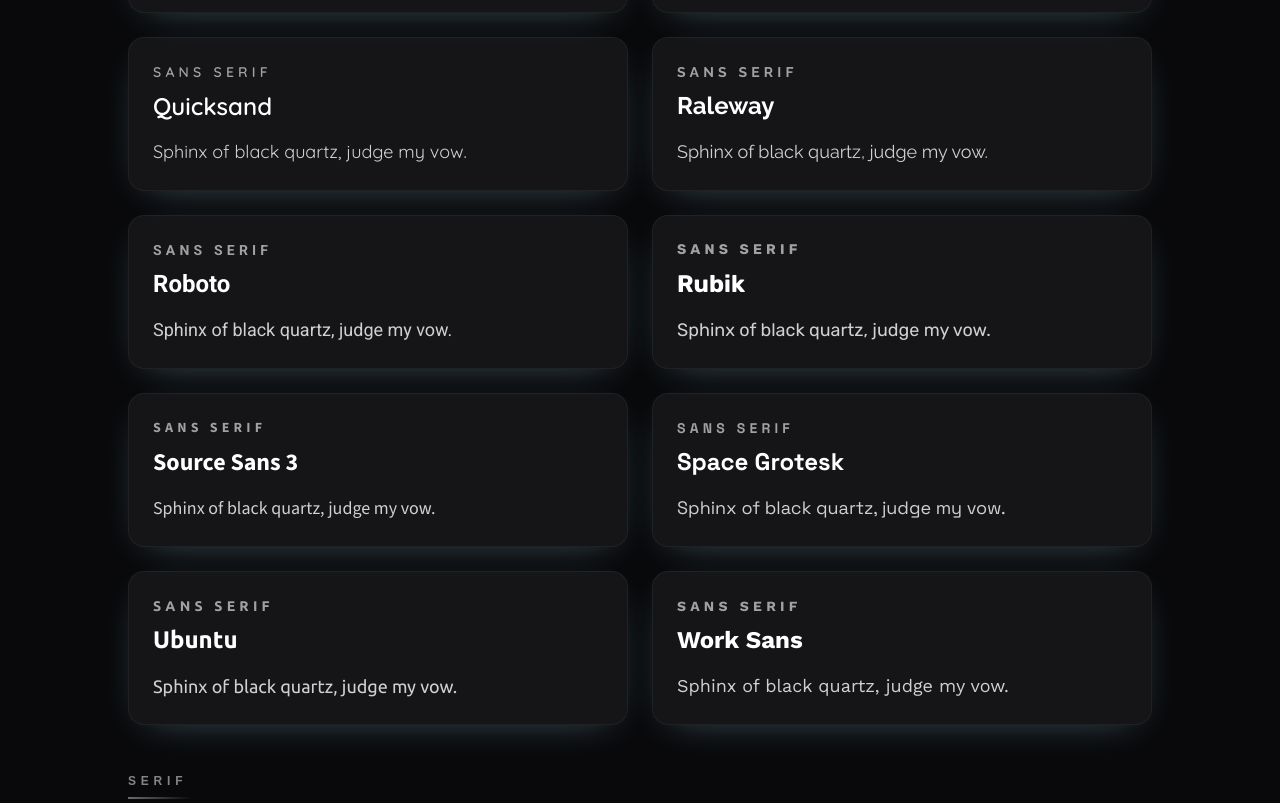
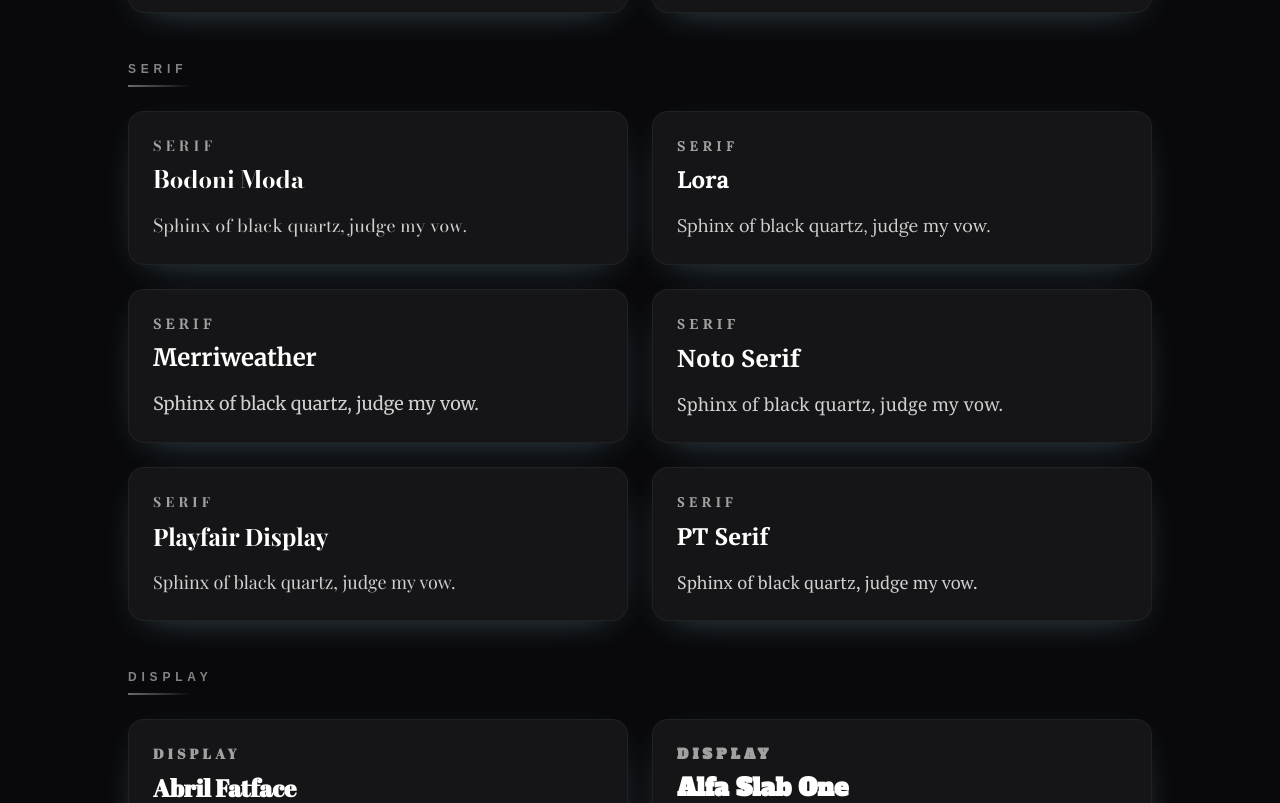
Before and after one commit to Niclassslua/banny, a Next.js app: page /fonts in a window 1280 px wide. Shown: the part 917-1720 px from the top of the page. Built offline with nearby package versions, Linux system fonts and the light colour scheme.

Commit message:
feat: expand font catalog variety

```diff
--- a/src/constants/fonts.ts
+++ b/src/constants/fonts.ts
@@ -1,34 +1,32 @@
 import {
     Abril_Fatface,
+    Alfa_Slab_One,
     Bebas_Neue,
+    Bodoni_Moda,
+    Caveat,
     Cinzel,
     Dancing_Script,
-    Fira_Sans,
+    Fira_Code,
     Great_Vibes,
     Inter,
     Josefin_Sans,
-    Lato,
     Lobster,
     Lora,
     Merriweather,
-    Montserrat,
     Noto_Serif,
-    Nunito,
-    Open_Sans,
     Oswald,
     Pacifico,
     Playfair_Display,
     Poppins,
+    Press_Start_2P,
     PT_Serif,
-    Quicksand,
     Raleway,
     Roboto,
     Rubik,
+    Satisfy,
     Source_Code_Pro,
-    Source_Sans_3,
     Space_Grotesk,
     Ubuntu,
-    Work_Sans,
 } from "next/font/google";
 
 export type FontCategory = "Sans Serif" | "Serif" | "Display" | "Handwritten" | "Monospace";
@@ -41,20 +39,12 @@ export interface FontOption {
 }
 
 const roboto = Roboto({ subsets: ["latin"], weight: ["400", "700"] });
-const openSans = Open_Sans({ subsets: ["latin"], weight: ["400", "700"] });
 const inter = Inter({ subsets: ["latin"], weight: ["400", "600", "700"] });
-const nunito = Nunito({ subsets: ["latin"], weight: ["400", "700"] });
-const lato = Lato({ subsets: ["latin"], weight: ["400", "700"] });
-const montserrat = Montserrat({ subsets: ["latin"], weight: ["400", "700"] });
 const poppins = Poppins({ subsets: ["latin"], weight: ["400", "700"] });
 const raleway = Raleway({ subsets: ["latin"], weight: ["400", "700"] });
 const ubuntu = Ubuntu({ subsets: ["latin"], weight: ["400", "700"] });
 const rubik = Rubik({ subsets: ["latin"], weight: ["400", "700"] });
 const josefinSans = Josefin_Sans({ subsets: ["latin"], weight: ["400", "600"] });
-const quicksand = Quicksand({ subsets: ["latin"], weight: ["400", "600"] });
-const firaSans = Fira_Sans({ subsets: ["latin"], weight: ["400", "700"] });
-const sourceSans = Source_Sans_3({ subsets: ["latin"], weight: ["400", "700"] });
-const workSans = Work_Sans({ subsets: ["latin"], weight: ["400", "700"] });
 const spaceGrotesk = Space_Grotesk({ subsets: ["latin"], weight: ["400", "700"] });
 const oswald = Oswald({ subsets: ["latin"], weight: ["400", "700"] });
 
@@ -63,16 +53,22 @@ const merriweather = Merriweather({ subsets: ["latin"], weight: ["400", "700"] }
 const notoSerif = Noto_Serif({ subsets: ["latin"], weight: ["400", "700"] });
 const ptSerif = PT_Serif({ subsets: ["latin"], weight: ["400", "700"] });
 const lora = Lora({ subsets: ["latin"], weight: ["400", "700"] });
+const bodoniModa = Bodoni_Moda({ subsets: ["latin"], weight: ["400", "700"] });
 const cinzel = Cinzel({ subsets: ["latin"], weight: ["400", "700"] });
 const abrilFatface = Abril_Fatface({ subsets: ["latin"], weight: "400" });
 const bebasNeue = Bebas_Neue({ subsets: ["latin"], weight: "400" });
+const alfaSlabOne = Alfa_Slab_One({ subsets: ["latin"], weight: "400" });
+const pressStart2P = Press_Start_2P({ subsets: ["latin"], weight: "400" });
 
 const dancingScript = Dancing_Script({ subsets: ["latin"], weight: ["400", "700"] });
 const pacifico = Pacifico({ subsets: ["latin"], weight: "400" });
 const lobster = Lobster({ subsets: ["latin"], weight: "400" });
 const greatVibes = Great_Vibes({ subsets: ["latin"], weight: "400" });
+const caveat = Caveat({ subsets: ["latin"], weight: ["400", "700"] });
+const satisfy = Satisfy({ subsets: ["latin"], weight: "400" });
 
 const sourceCodePro = Source_Code_Pro({ subsets: ["latin"], weight: ["400", "700"] });
+const firaCode = Fira_Code({ subsets: ["latin"], weight: ["400", "700"] });
 
 const categoryOrder: Record<FontCategory, number> = {
     "Sans Serif": 0,
@@ -84,20 +80,12 @@ const categoryOrder: Record<FontCategory, number> = {
 
 const unsortedFonts: FontOption[] = [
     { name: "Roboto", style: roboto.style.fontFamily, className: roboto.className, category: "Sans Serif" },
-    { name: "Open Sans", style: openSans.style.fontFamily, className: openSans.className, category: "Sans Serif" },
     { name: "Inter", style: inter.style.fontFamily, className: inter.className, category: "Sans Serif" },
-    { name: "Nunito", style: nunito.style.fontFamily, className: nunito.className, category: "Sans Serif" },
-    { name: "Lato", style: lato.style.fontFamily, className: lato.className, category: "Sans Serif" },
-    { name: "Montserrat", style: montserrat.style.fontFamily, className: montserrat.className, category: "Sans Serif" },
     { name: "Poppins", style: poppins.style.fontFamily, className: poppins.className, category: "Sans Serif" },
     { name: "Raleway", style: raleway.style.fontFamily, className: raleway.className, category: "Sans Serif" },
     { name: "Ubuntu", style: ubuntu.style.fontFamily, className: ubuntu.className, category: "Sans Serif" },
     { name: "Rubik", style: rubik.style.fontFamily, className: rubik.className, category: "Sans Serif" },
     { name: "Josefin Sans", style: josefinSans.style.fontFamily, className: josefinSans.className, category: "Sans Serif" },
-    { name: "Quicksand", style: quicksand.style.fontFamily, className: quicksand.className, category: "Sans Serif" },
-    { name: "Fira Sans", style: firaSans.style.fontFamily, className: firaSans.className, category: "Sans Serif" },
-    { name: "Source Sans 3", style: sourceSans.style.fontFamily, className: sourceSans.className, category: "Sans Serif" },
-    { name: "Work Sans", style: workSans.style.fontFamily, className: workSans.className, category: "Sans Serif" },
     { name: "Space Grotesk", style: spaceGrotesk.style.fontFamily, className: spaceGrotesk.className, category: "Sans Serif" },
     { name: "Oswald", style: oswald.style.fontFamily, className: oswald.className, category: "Display" },
     { name: "Playfair Display", style: playfairDisplay.style.fontFamily, className: playfairDisplay.className, category: "Serif" },
@@ -105,14 +93,20 @@ const unsortedFonts: FontOption[] = [
     { name: "Noto Serif", style: notoSerif.style.fontFamily, className: notoSerif.className, category: "Serif" },
     { name: "PT Serif", style: ptSerif.style.fontFamily, className: ptSerif.className, category: "Serif" },
     { name: "Lora", style: lora.style.fontFamily, className: lora.className, category: "Serif" },
+    { name: "Bodoni Moda", style: bodoniModa.style.fontFamily, className: bodoniModa.className, category: "Serif" },
     { name: "Cinzel", style: cinzel.style.fontFamily, className: cinzel.className, category: "Display" },
     { name: "Abril Fatface", style: abrilFatface.style.fontFamily, className: abrilFatface.className, category: "Display" },
     { name: "Bebas Neue", style: bebasNeue.style.fontFamily, className: bebasNeue.className, category: "Display" },
+    { name: "Alfa Slab One", style: alfaSlabOne.style.fontFamily, className: alfaSlabOne.className, category: "Display" },
+    { name: "Press Start 2P", style: pressStart2P.style.fontFamily, className: pressStart2P.className, category: "Display" },
     { name: "Dancing Script", style: dancingScript.style.fontFamily, className: dancingScript.className, category: "Handwritten" },
     { name: "Pacifico", style: pacifico.style.fontFamily, className: pacifico.className, category: "Handwritten" },
     { name: "Lobster", style: lobster.style.fontFamily, className: lobster.className, category: "Handwritten" },
     { name: "Great Vibes", style: greatVibes.style.fontFamily, className: greatVibes.className, category: "Handwritten" },
+    { name: "Caveat", style: caveat.style.fontFamily, className: caveat.className, category: "Handwritten" },
+    { name: "Satisfy", style: satisfy.style.fontFamily, className: satisfy.className, category: "Handwritten" },
     { name: "Source Code Pro", style: sourceCodePro.style.fontFamily, className: sourceCodePro.className, category: "Monospace" },
+    { name: "Fira Code", style: firaCode.style.fontFamily, className: firaCode.className, category: "Monospace" },
 ];
 
 export const FONTS: FontOption[] = [...unsortedFonts].sort((a, b) => {
```
